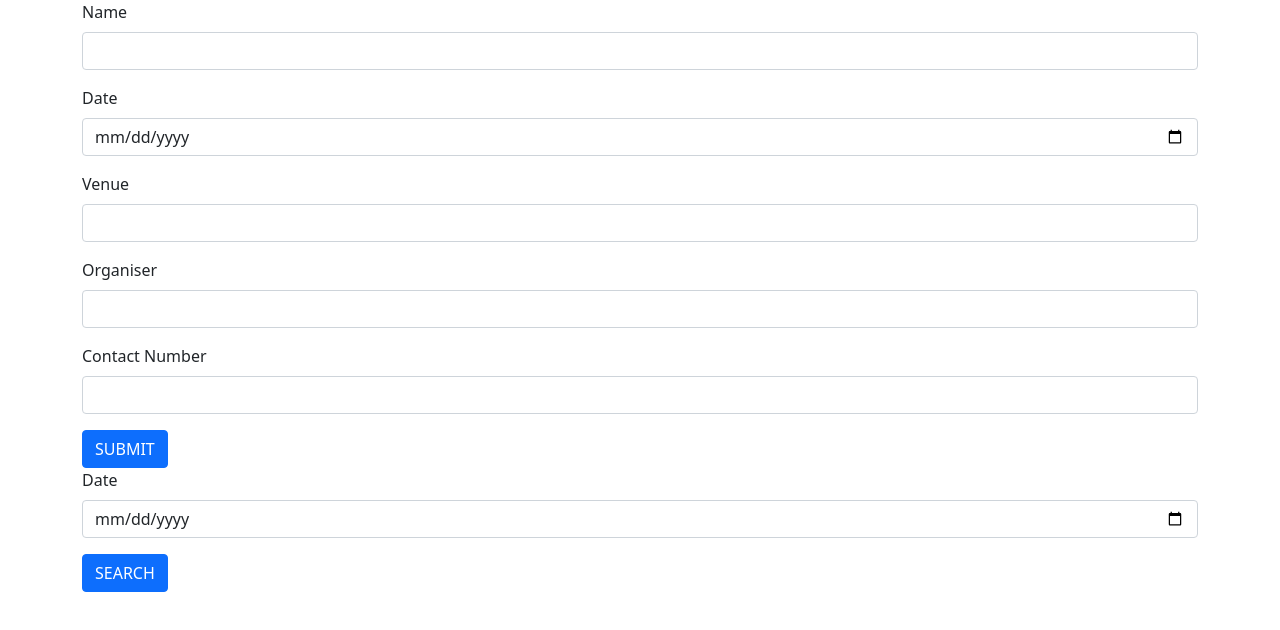
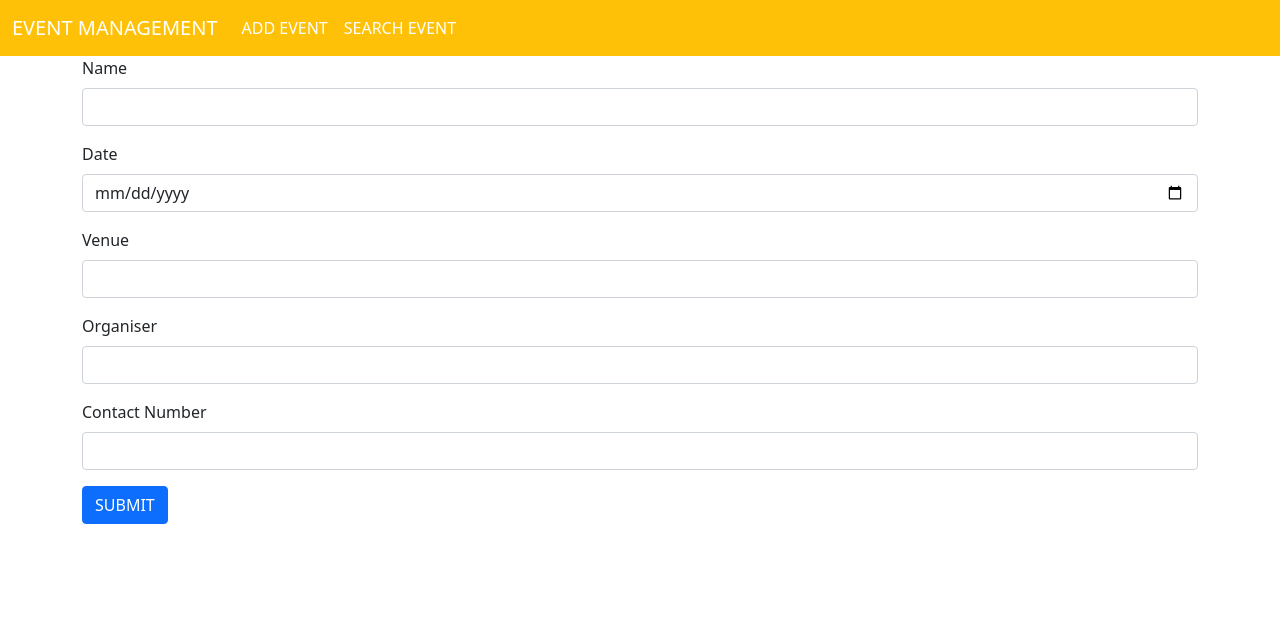
Before and after one commit to anjalireghunath/Event_Management_ReactApp, a React (Create React App) app: page / in a window 1280 px wide. Shown: the top 630 px of the page. Built offline with nearby package versions, Linux system fonts and the light colour scheme.

Commit message:
add header

```diff
--- a/src/App.js
+++ b/src/App.js
@@ -4,12 +4,17 @@
 import 'bootstrap/dist/js/bootstrap.bundle.min.js';
 import AddEvents from './components/AddEvents';
 import SearchEvent from './components/SearchEvent';
+import { BrowserRouter, Route, Routes } from 'react-router-dom';
 
 function App() {
   return (
    <div>
-<AddEvents/>
-<SearchEvent/>
+<BrowserRouter>
+<Routes>
+  <Route path='/' exact element={<AddEvents/>}/>
+  <Route path='/search' exact element={<SearchEvent/>}/>
+</Routes>
+</BrowserRouter>
    </div>
   );
 }
--- a/src/components/AddEvents.js
+++ b/src/components/AddEvents.js
@@ -1,4 +1,5 @@
 import React, { useState } from 'react'
+import Header from './Header'
 
 const AddEvents = () => {
     var [name,setName]=useState("")
@@ -12,7 +13,7 @@
     }
   return (
     <div>
-
+<Header/>
 
 <div className="container">
     <div className="row">
--- /dev/null
+++ b/src/components/Header.js
@@ -0,0 +1,31 @@
+import React from 'react'
+import { Link } from 'react-router-dom'
+
+const Header = () => {
+  return (
+    <div>
+
+<nav className="navbar navbar-expand-lg navbar-dark bg-warning">
+  <div className="container-fluid">
+      <Link className="navbar-brand" to='/'>EVENT MANAGEMENT</Link>
+    <button className="navbar-toggler" type="button" data-bs-toggle="collapse" data-bs-target="#navbarNav" aria-controls="navbarNav" aria-expanded="false" aria-label="Toggle navigation">
+      <span className="navbar-toggler-icon"></span>
+    </button>
+    <div className="collapse navbar-collapse" id="navbarNav">
+      <ul className="navbar-nav">
+        <li className="nav-item">
+            <Link className="nav-link active" to="/">ADD EVENT</Link>
+        </li>
+        <li className="nav-item">
+            <Link className="nav-link active" to="/search">SEARCH EVENT</Link>
+        </li>
+      </ul>
+    </div>
+  </div>
+</nav>
+
+    </div>
+  )
+}
+
+export default Header
--- a/src/components/SearchEvent.js
+++ b/src/components/SearchEvent.js
@@ -1,4 +1,5 @@
 import React, { useState } from 'react'
+import Header from './Header'
 
 const SearchEvent = () => {
     var [dates,setDates]=useState("")
@@ -8,7 +9,7 @@
     }
   return (
     <div>
-
+<Header/>
 <div className="container">
     <div className="row">
         <div className="col col-12 col-sm-12 col-md-12 col-lg-12 col-xl-12 col-xxl-12">
```
